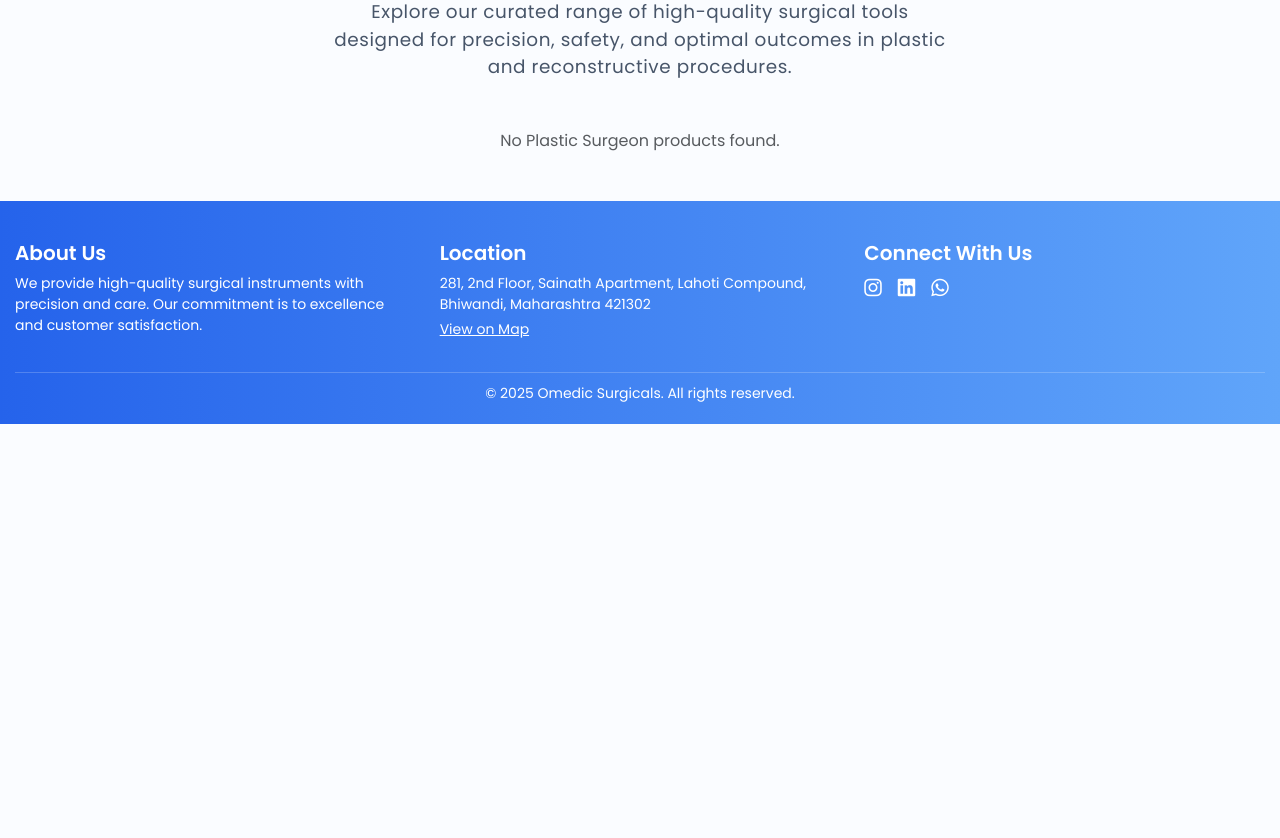
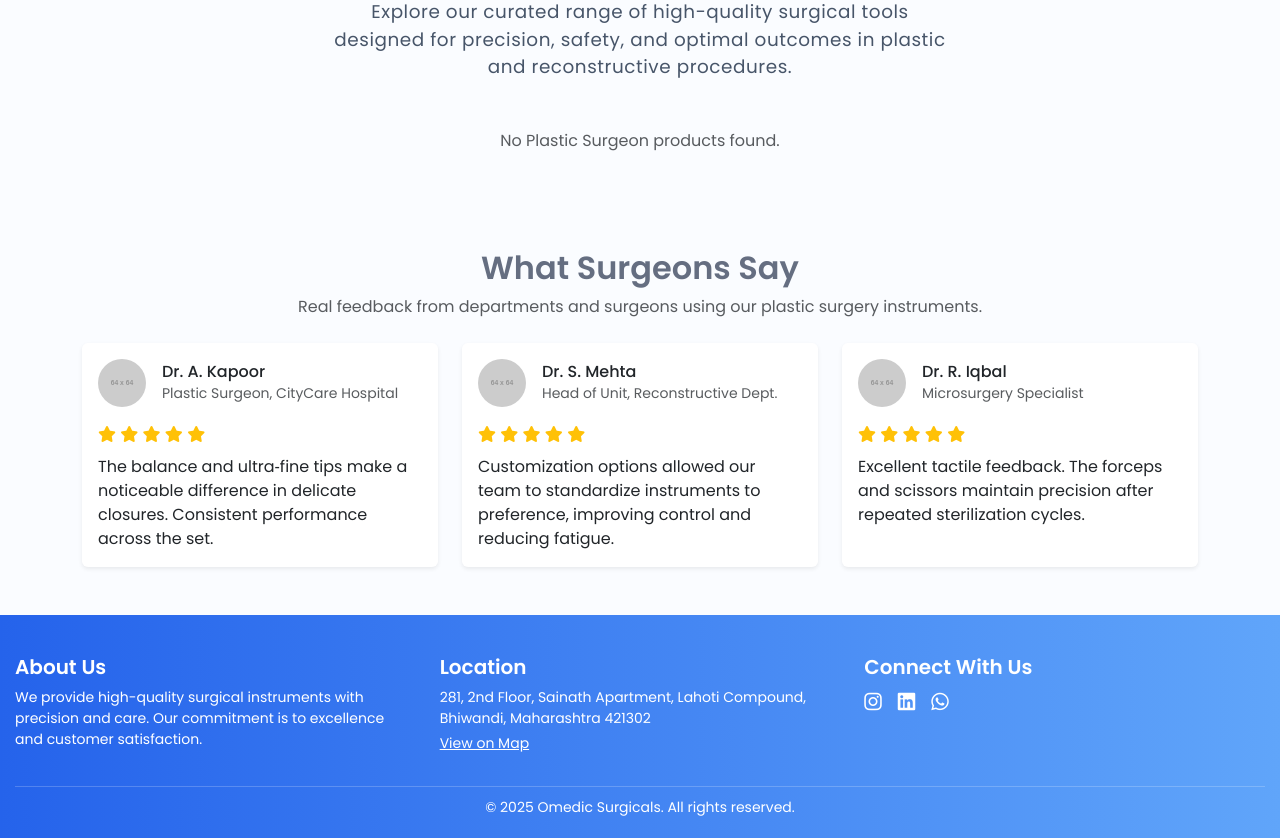
Before and after one commit to gitadna/Omedic-Surgicals, a CodeIgniter 4 app: the page made by app/Views/user/plastic_surgeon.php in a window 1280 px wide. Shown: the part 213-1051 px from the top of the page. Before the commit the page ends 637 px from the top, so only its background shows below. Run offline with PHP 8.4 and a stand-in for CodeIgniter, Linux system fonts and the light colour scheme; the template is opened without the code that fills it, so the values that code supplies are empty; grey boxes labelled with a size stand in for pictures from a placeholder-image service; some libraries are stand-ins or nearby versions.

Commit message:
Add testimonials section with surgeon reviews and ratings
Co-authored-by: kadiwalaadnan123 <kadiwalaadnan123@gmail.com>

```diff
--- a/app/Views/user/plastic_surgeon.php
+++ b/app/Views/user/plastic_surgeon.php
@@ -50,6 +50,83 @@
         </div>
 
 
+        <!-- Testimonials Section -->
+        <section class="container py-5">
+            <div class="text-center mb-4">
+                <h2 class="fw-bold">What Surgeons Say</h2>
+                <p class="text-muted mb-0">Real feedback from departments and surgeons using our plastic surgery instruments.</p>
+            </div>
+
+            <div class="row g-4">
+                <div class="col-12 col-md-6 col-lg-4">
+                    <div class="card h-100 shadow-sm border-0">
+                        <div class="card-body">
+                            <div class="d-flex align-items-center mb-3">
+                                <img src="https://dummyimage.com/64x64/ced4da/ffffff&text=DR" alt="Dr. A. Kapoor" class="rounded-circle me-3" width="48" height="48">
+                                <div>
+                                    <h6 class="mb-0">Dr. A. Kapoor</h6>
+                                    <small class="text-muted">Plastic Surgeon, CityCare Hospital</small>
+                                </div>
+                            </div>
+                            <div class="mb-2 text-warning" aria-label="Rated 5 out of 5">
+                                <i class="fa-solid fa-star"></i>
+                                <i class="fa-solid fa-star"></i>
+                                <i class="fa-solid fa-star"></i>
+                                <i class="fa-solid fa-star"></i>
+                                <i class="fa-solid fa-star"></i>
+                            </div>
+                            <p class="mb-0">The balance and ultra‑fine tips make a noticeable difference in delicate closures. Consistent performance across the set.</p>
+                        </div>
+                    </div>
+                </div>
+
+                <div class="col-12 col-md-6 col-lg-4">
+                    <div class="card h-100 shadow-sm border-0">
+                        <div class="card-body">
+                            <div class="d-flex align-items-center mb-3">
+                                <img src="https://dummyimage.com/64x64/ced4da/ffffff&text=DR" alt="Dr. S. Mehta" class="rounded-circle me-3" width="48" height="48">
+                                <div>
+                                    <h6 class="mb-0">Dr. S. Mehta</h6>
+                                    <small class="text-muted">Head of Unit, Reconstructive Dept.</small>
+                                </div>
+                            </div>
+                            <div class="mb-2 text-warning" aria-label="Rated 5 out of 5">
+                                <i class="fa-solid fa-star"></i>
+                                <i class="fa-solid fa-star"></i>
+                                <i class="fa-solid fa-star"></i>
+                                <i class="fa-solid fa-star"></i>
+                                <i class="fa-solid fa-star"></i>
+                            </div>
+                            <p class="mb-0">Customization options allowed our team to standardize instruments to preference, improving control and reducing fatigue.</p>
+                        </div>
+                    </div>
+                </div>
+
+                <div class="col-12 col-md-6 col-lg-4">
+                    <div class="card h-100 shadow-sm border-0">
+                        <div class="card-body">
+                            <div class="d-flex align-items-center mb-3">
+                                <img src="https://dummyimage.com/64x64/ced4da/ffffff&text=DR" alt="Dr. R. Iqbal" class="rounded-circle me-3" width="48" height="48">
+                                <div>
+                                    <h6 class="mb-0">Dr. R. Iqbal</h6>
+                                    <small class="text-muted">Microsurgery Specialist</small>
+                                </div>
+                            </div>
+                            <div class="mb-2 text-warning" aria-label="Rated 5 out of 5">
+                                <i class="fa-solid fa-star"></i>
+                                <i class="fa-solid fa-star"></i>
+                                <i class="fa-solid fa-star"></i>
+                                <i class="fa-solid fa-star"></i>
+                                <i class="fa-solid fa-star"></i>
+                            </div>
+                            <p class="mb-0">Excellent tactile feedback. The forceps and scissors maintain precision after repeated sterilization cycles.</p>
+                        </div>
+                    </div>
+                </div>
+            </div>
+        </section>
+
+
 
 
 
```
